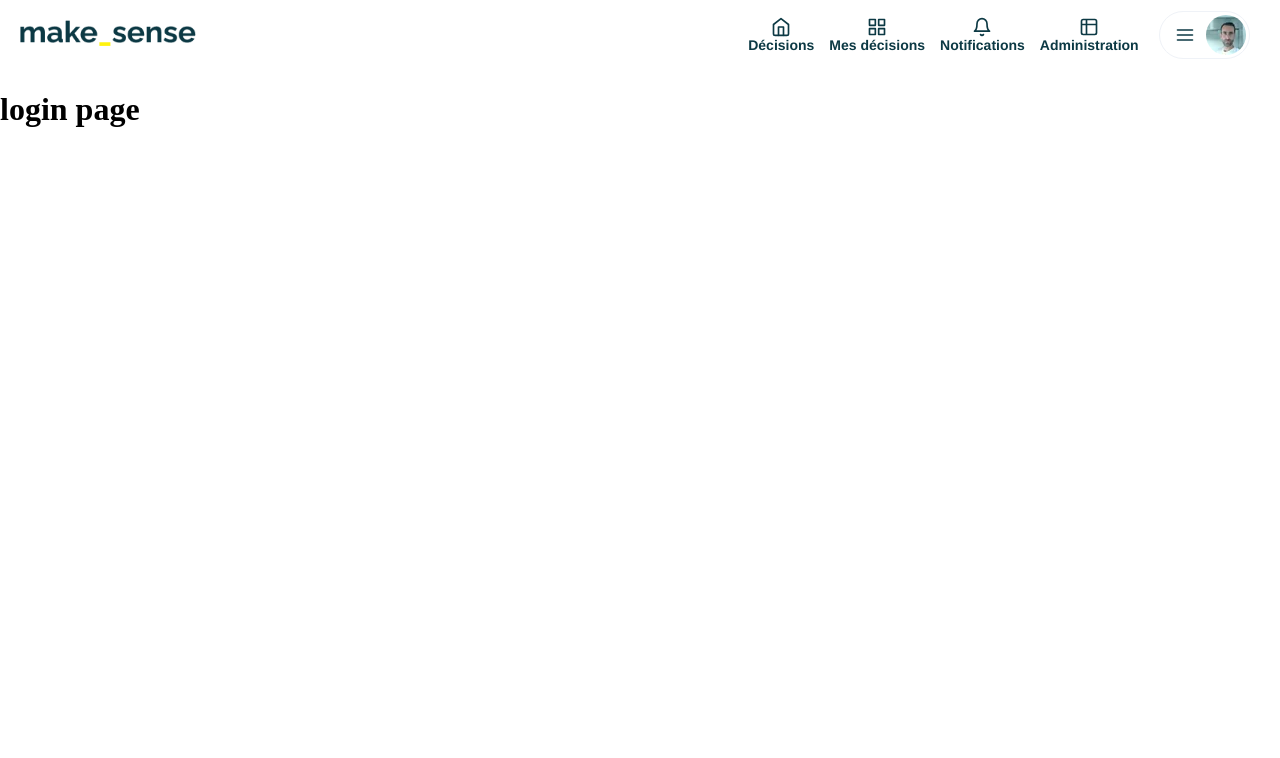
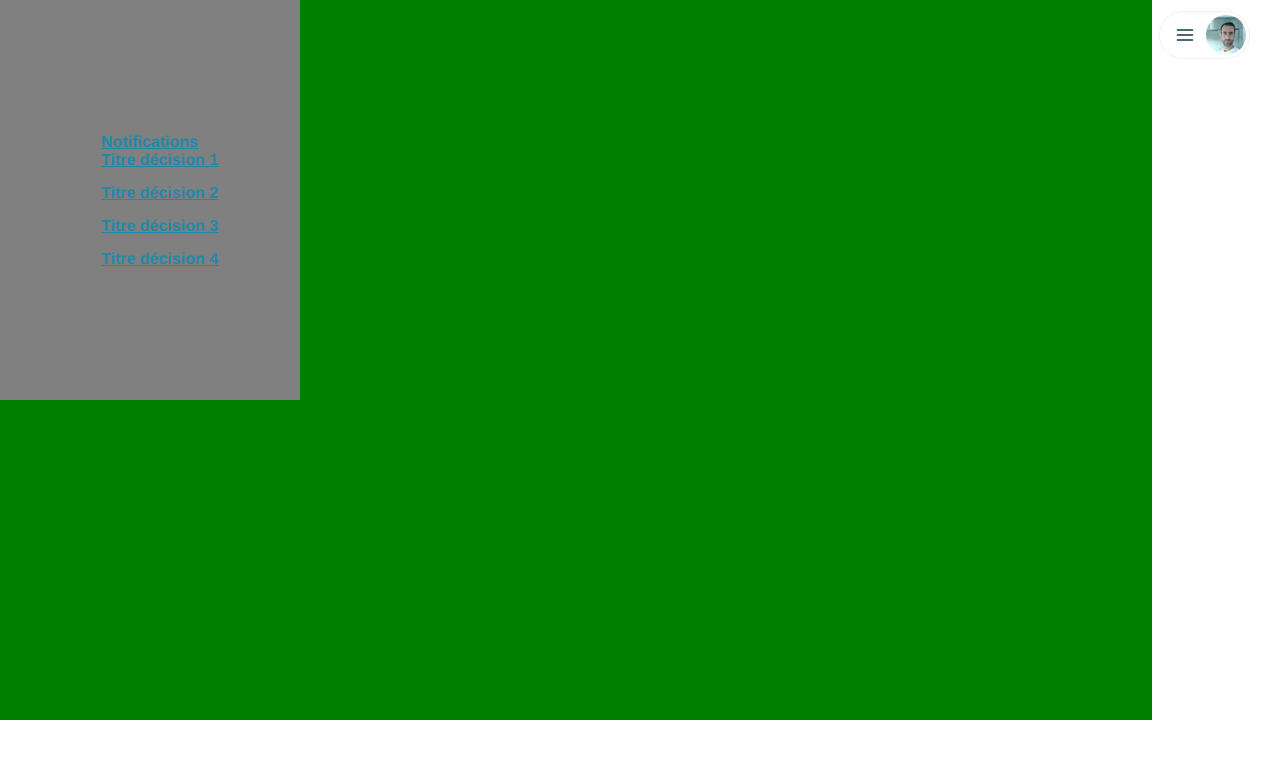
Before and after one commit to WildCodeSchool/2023-02-JS-RemoteFR-DeVMX-P3-Sense-Makers, a React (Vite) app in the folder frontend/: page / in a window 1280 px wide. Shown: the top 758 px of the page. Built offline with nearby package versions, Linux system fonts and the light colour scheme.

Commit message:
Startying NotificationsButton

```diff
--- a/frontend/src/App.jsx
+++ b/frontend/src/App.jsx
@@ -1,5 +1,5 @@
 import { BrowserRouter as Router, Routes, Route } from "react-router-dom";
-import Header from "./components/Header";
+import Header from "./components/header/Header";
 import Login from "./pages/Login";
 import Decision from "./pages/Decision";
 import MyDecisions from "./pages/MyDecisions";
--- a/frontend/src/components/Header.jsx
+++ b/frontend/src/components/header/Header.jsx
@@ -1,7 +1,8 @@
 import { useState } from "react";
 import { Link, useLocation } from "react-router-dom";
 import LoginButton from "./LoginButton";
-import makeSenseLogo from "../assets/make_sense.png";
+import NotificationButton from "./NotificationsButton";
+import makeSenseLogo from "../../assets/make_sense.png";
 
 export default function Header() {
   const [showLoginMenu, setShowLoginMenu] = useState(false);
@@ -72,9 +73,9 @@ export default function Header() {
             </Link>
           </li>
           <li>
-            <Link
+            <NotificationButton />
+            {/* <span
               className={pathname === "*" ? "link-style active" : "link-style"}
-              to="*"
             >
               <svg
                 xmlns="http://www.w3.org/2000/svg"
@@ -92,7 +93,7 @@ export default function Header() {
                 <path d="M13.73 21a2 2 0 0 1-3.46 0" />
               </svg>
               <div className="li-text">Notifications</div>
-            </Link>
+            </span> */}
           </li>
           <li>
             <Link
--- a/frontend/src/components/LoginButton.jsx
+++ b/frontend/src/components/header/LoginButton.jsx
@@ -1,7 +1,8 @@
 import { useEffect, useRef } from "react";
 import { Link, useLocation } from "react-router-dom";
 import PropTypes from "prop-types";
-import kikoAvatar from "../assets/kiko_avatar.png";
+import NotificationButton from "./NotificationsButton";
+import kikoAvatar from "../../assets/kiko_avatar.png";
 
 export default function LoginButton({
   setShowLoginMenu,
@@ -106,28 +107,7 @@ export default function LoginButton({
             </Link>
           </li>
           <li>
-            <Link
-              className={pathname === "*" ? "link-style active" : "link-style"}
-              to="*"
-              onClick={() => handleShowLoginMenu()}
-            >
-              <svg
-                xmlns="http://www.w3.org/2000/svg"
-                width="16"
-                height="16"
-                viewBox="0 0 24 24"
-                fill="none"
-                stroke="currentColor"
-                strokeWidth="2"
-                strokeLinecap="round"
-                strokeLinejoin="round"
-                className="feather feather-bell"
-              >
-                <path d="M18 8A6 6 0 0 0 6 8c0 7-3 9-3 9h18s-3-2-3-9" />
-                <path d="M13.73 21a2 2 0 0 1-3.46 0" />
-              </svg>
-              <div className="li-text">Notifications</div>
-            </Link>
+            <NotificationButton />
           </li>
           <li>
             <Link
--- /dev/null
+++ b/frontend/src/components/header/NotificationsButton.jsx
@@ -0,0 +1,49 @@
+import { useState } from "react";
+
+export default function NotificationButton() {
+  const [showNotificationsMenu, setShowNotificationsMenu] = useState(true);
+
+  const handleShowNotificationsMenu = () => {
+    setShowNotificationsMenu(!showNotificationsMenu);
+  };
+  return (
+    <>
+      <div
+        role="button"
+        tabIndex="0"
+        onKeyDown={() => {}}
+        onClick={handleShowNotificationsMenu}
+      >
+        <svg
+          xmlns="http://www.w3.org/2000/svg"
+          width="16"
+          height="16"
+          viewBox="0 0 24 24"
+          fill="none"
+          stroke="currentColor"
+          strokeWidth="2"
+          strokeLinecap="round"
+          strokeLinejoin="round"
+          className="feather feather-bell"
+        >
+          <path d="M18 8A6 6 0 0 0 6 8c0 7-3 9-3 9h18s-3-2-3-9" />
+          <path d="M13.73 21a2 2 0 0 1-3.46 0" />
+        </svg>
+        <div className="icon-title">Notifications</div>
+      </div>
+      {showNotificationsMenu && (
+        <div className="notifications-modal">
+          <div className="notifications-container">
+            <div className="notifications-title">Notifications</div>
+            <ul>
+              <li>Titre décision 1</li>
+              <li>Titre décision 2</li>
+              <li>Titre décision 3</li>
+              <li>Titre décision 4</li>
+            </ul>
+          </div>
+        </div>
+      )}
+    </>
+  );
+}
--- a/frontend/src/scss/_header.scss
+++ b/frontend/src/scss/_header.scss
@@ -241,3 +241,29 @@
     right: 3%;
   }
 }
+
+.notifications-modal {
+  position: absolute;
+  top: 0;
+  left: 0;
+  width: 90vw;
+  height: 90vh;
+  background-color: green;
+}
+
+.notifications-container {
+  display: flex;
+  justify-content: center;
+  align-items: center;
+  flex-direction: column;
+  width: 300px;
+  height: 400px;
+  background-color: grey;
+
+  ul {
+    display: flex;
+    justify-content: center;
+    align-items: center;
+    flex-direction: column;
+  }
+}
```
Also changed, not shown: 1 other file (tests, documents, lock files or other folders).
